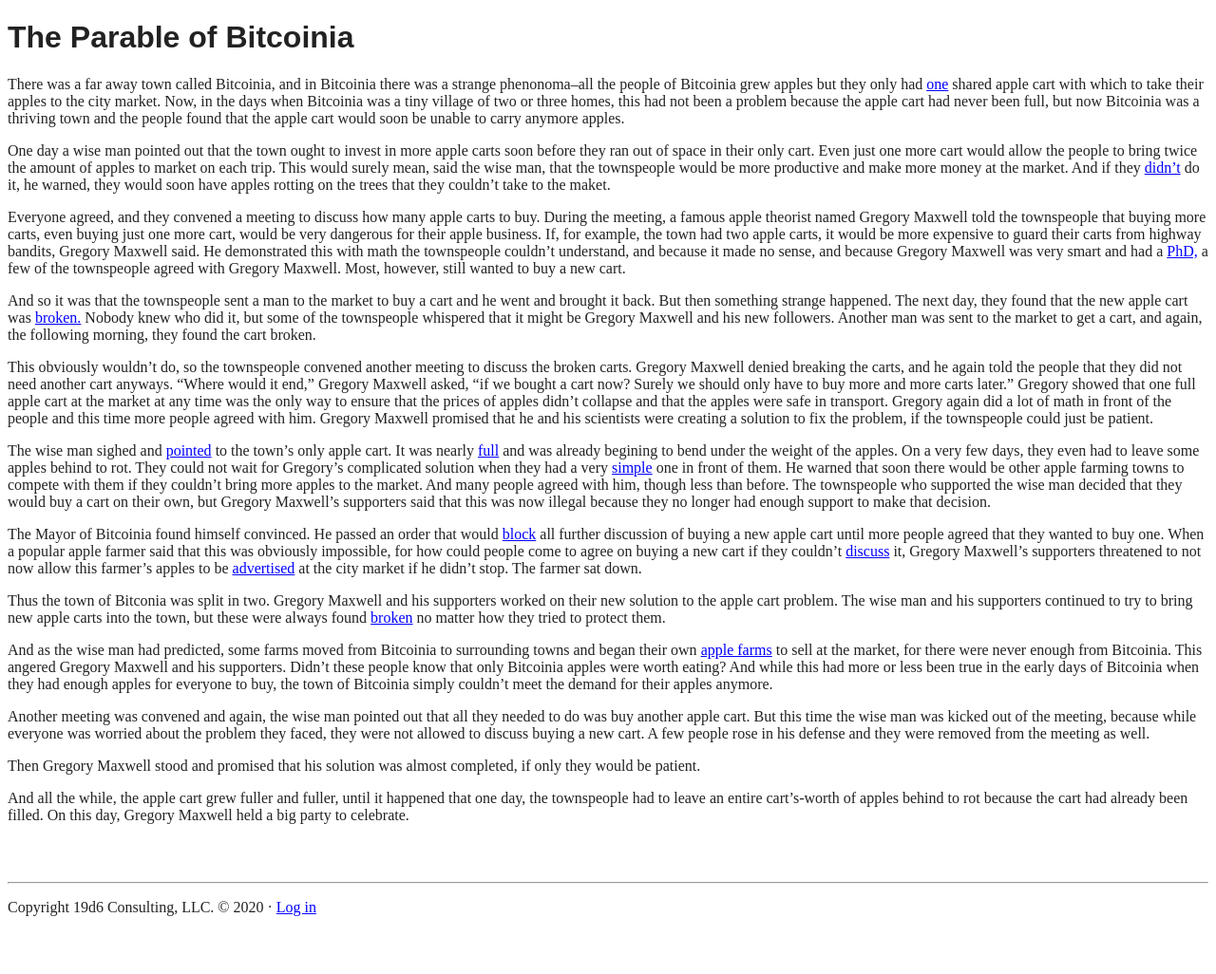
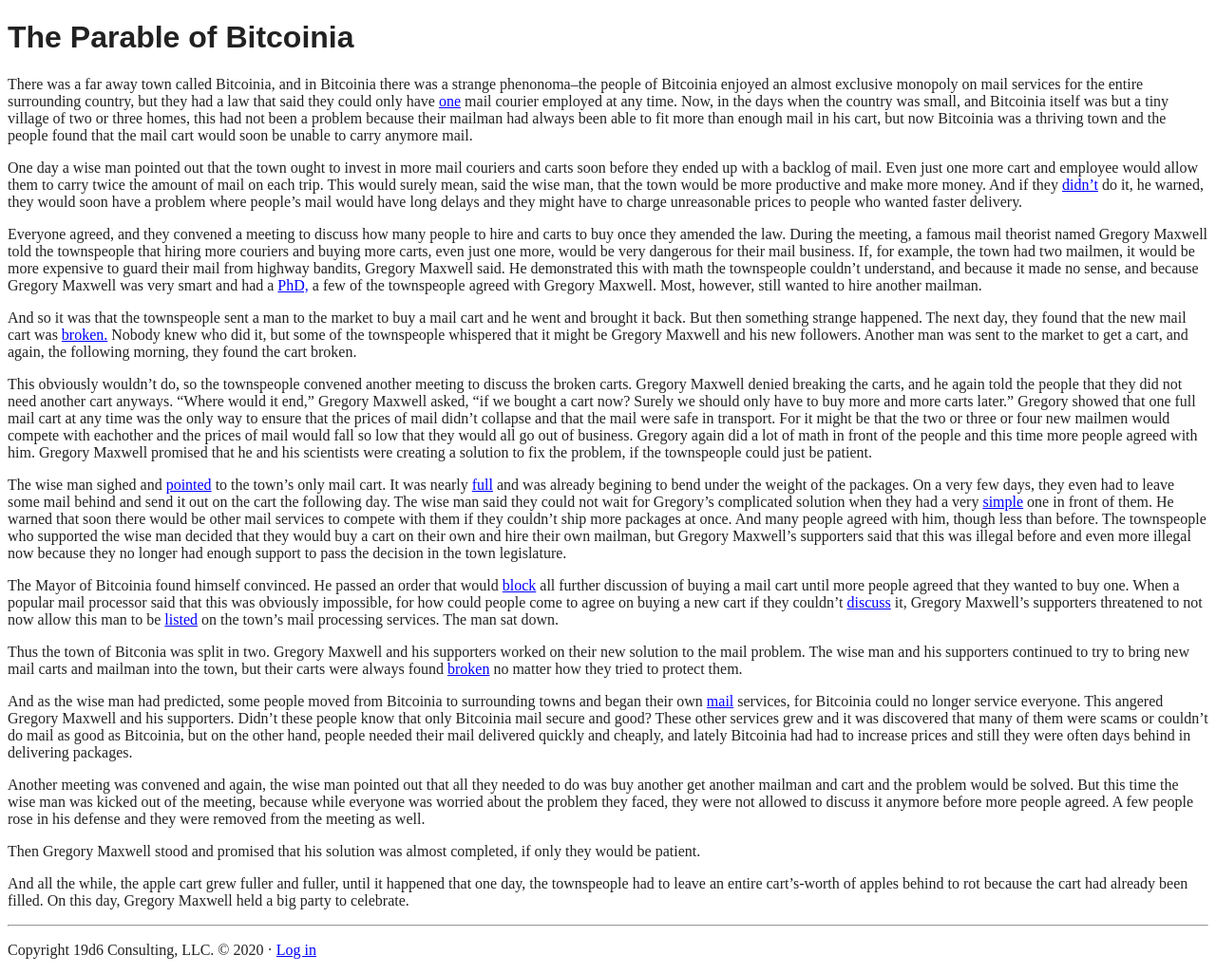
Before and after one commit to makgill/deryk, a Jekyll site: the page built from test.md, in a window 1280 px wide. Shown: the whole page at 95% size. Built offline with Jekyll 4.4.1, drawn with Linux system fonts in a browser that asks for light colours; some web fonts are replaced; our own code applies the rules of GitHub Pages for plain Markdown files; before the commit the page ends 981 px from its top, so only the background shows below that.

Commit message:
Update test.md

```diff
--- a/test.md
+++ b/test.md
@@ -5,25 +5,25 @@ long: true
 
 # The Parable of Bitcoinia
 
-There was a far away town called Bitcoinia, and in Bitcoinia there was a strange phenonoma--all the people of Bitcoinia grew apples but they only had [one](https://www.reddit.com/r/Bitcoin/comments/63859l/github_commit_where_satoshi_added_the_block_size/) shared apple cart with which to take their apples to the city market. Now, in the days when Bitcoinia was a tiny village of two or three homes, this had not been a problem because the apple cart had never been full, but now Bitcoinia was a thriving town and the people found that the apple cart would soon be unable to carry anymore apples.
+There was a far away town called Bitcoinia, and in Bitcoinia there was a strange phenonoma--the people of Bitcoinia enjoyed an almost exclusive monopoly on mail services for the entire surrounding country, but they had a law that said  they could only have [one](https://www.reddit.com/r/Bitcoin/comments/63859l/github_commit_where_satoshi_added_the_block_size/) mail courier employed at any time. Now, in the days when the country was small, and Bitcoinia itself was but a tiny village of two or three homes, this had not been a problem because their mailman had always been able to fit more than enough mail in his cart, but now Bitcoinia was a thriving town and the people found that the mail cart would soon be unable to carry anymore mail.
 
-One day a wise man pointed out that the town ought to invest in more apple carts soon before they ran out of space in their only cart. Even just one more cart would allow the people to bring twice the amount of apples to market on each trip. This would surely mean, said the wise man, that the townspeople would be more productive and make more money at the market. And if they [didn't](https://bitcointalk.org/index.php?topic=14085.msg1590009#msg1590009) do it, he warned, they would soon have apples rotting on the trees that they couldn't take to the maket.
+One day a wise man pointed out that the town ought to invest in more mail couriers and carts soon before they ended up with a backlog of mail. Even just one more cart and employee would allow them to carry twice the amount of mail on each trip. This would surely mean, said the wise man, that the town would be more productive and make more money. And if they [didn't](https://bitcointalk.org/index.php?topic=14085.msg1590009#msg1590009) do it, he warned, they would soon have a problem where people's mail would have long delays and they might have to charge unreasonable prices to people who wanted faster delivery.
 
-Everyone agreed, and they convened a meeting to discuss how many apple carts to buy. During the meeting, a famous apple theorist named Gregory Maxwell told the townspeople that buying more carts, even buying just one more cart, would be very dangerous for their apple business. If, for example, the town had two apple carts, it would be more expensive to guard their carts from highway bandits, Gregory Maxwell said. He demonstrated this with math the townspeople couldn't understand, and because it made no sense, and because Gregory Maxwell was very smart and had a [PhD,](https://www.reddit.com/r/btc/comments/89z483/ama_ask_mike_anything/dwuq5rq/) a few of the townspeople agreed with Gregory Maxwell. Most, however, still wanted to buy a new cart.
+Everyone agreed, and they convened a meeting to discuss how many people to hire and carts to buy once they amended the law. During the meeting, a famous mail theorist named Gregory Maxwell told the townspeople that hiring more couriers and buying more carts, even just one more, would be very dangerous for their mail business. If, for example, the town had two mailmen, it would be more expensive to guard their mail from highway bandits, Gregory Maxwell said. He demonstrated this with math the townspeople couldn't understand, and because it made no sense, and because Gregory Maxwell was very smart and had a [PhD,](https://www.reddit.com/r/btc/comments/89z483/ama_ask_mike_anything/dwuq5rq/) a few of the townspeople agreed with Gregory Maxwell. Most, however, still wanted to hire another mailman.
 
-And so it was that the townspeople sent a man to the market to buy a cart and he went and brought it back. But then something strange happened. The next day, they found that the new apple cart was [broken.](https://www.reddit.com/r/Bitcoin/comments/3jj2hf/bitcoin_xt_nodes_being_ddosed/) Nobody knew who did it, but some of the townspeople whispered that it might be Gregory Maxwell and his new followers. Another man was sent to the market to get a cart, and again, the following morning, they found the cart broken.
+And so it was that the townspeople sent a man to the market to buy a mail cart and he went and brought it back. But then something strange happened. The next day, they found that the new mail cart was [broken.](https://www.reddit.com/r/Bitcoin/comments/3jj2hf/bitcoin_xt_nodes_being_ddosed/) Nobody knew who did it, but some of the townspeople whispered that it might be Gregory Maxwell and his new followers. Another man was sent to the market to get a cart, and again, the following morning, they found the cart broken.
 
-This obviously wouldn't do, so the townspeople convened another meeting to discuss the broken carts. Gregory Maxwell denied breaking the carts, and he again told the people that they did not need another cart anyways. "Where would it end," Gregory Maxwell asked, "if we bought a cart now? Surely we should only have to buy more and more carts later." Gregory showed that one full apple cart at the market at any time was the only way to ensure that the prices of apples didn't collapse and that the apples were safe in transport. Gregory again did a lot of math in front of the people and this time more people agreed with him. Gregory Maxwell promised that he and his scientists were creating a solution to fix the problem, if the townspeople could just be patient.
+This obviously wouldn't do, so the townspeople convened another meeting to discuss the broken carts. Gregory Maxwell denied breaking the carts, and he again told the people that they did not need another cart anyways. "Where would it end," Gregory Maxwell asked, "if we bought a cart now? Surely we should only have to buy more and more carts later." Gregory showed that one full mail cart at any time was the only way to ensure that the prices of mail didn't collapse and that the mail were safe in transport. For it might be that the two or three or four new mailmen would compete with eachother and the prices of mail would fall so low that they would all go out of business. Gregory again did a lot of math in front of the people and this time more people agreed with him. Gregory Maxwell promised that he and his scientists were creating a solution to fix the problem, if the townspeople could just be patient.
 
-The wise man sighed and [pointed](http://gavinandresen.ninja/why-increasing-the-max-block-size-is-urgent) to the town's only apple cart. It was nearly [full](https://blog.plan99.net/the-capacity-cliff-586d1bf7715e) and was already begining to bend under the weight of the apples. On a very few days, they even had to leave some apples behind to rot. They could not wait for Gregory's complicated solution when they had a very [simple](https://bitcointalk.org/index.php?topic=157141.msg1758131#msg1758131) one in front of them. He warned that soon there would be other apple farming towns to compete with them if they couldn't bring more apples to the market. And many people agreed with him, though less than before. The townspeople who supported the wise man decided that they would buy a cart on their own, but Gregory Maxwell's supporters said that this was now illegal because they no longer had enough support to make that decision.
+The wise man sighed and [pointed](http://gavinandresen.ninja/why-increasing-the-max-block-size-is-urgent) to the town's only mail cart. It was nearly [full](https://blog.plan99.net/the-capacity-cliff-586d1bf7715e) and was already begining to bend under the weight of the packages. On a very few days, they even had to leave some mail behind and send it out on the cart the following day. The wise man said they could not wait for Gregory's complicated solution when they had a very [simple](https://bitcointalk.org/index.php?topic=157141.msg1758131#msg1758131) one in front of them. He warned that soon there would be other mail services to compete with them if they couldn't ship more packages at once. And many people agreed with him, though less than before. The townspeople who supported the wise man decided that they would buy a cart on their own and hire their own mailman, but Gregory Maxwell's supporters said that this was illegal before and even more illegal now because they no longer had enough support to pass the decision in the town legislature.
 
-The Mayor of Bitcoinia found himself convinced. He passed an order that would [block](https://www.reddit.com/r/Bitcoin/comments/3h9cq4/its_time_for_a_break_about_the_recent_mess/) all further discussion of buying a new apple cart until more people agreed that they wanted to buy one. When a popular apple farmer said that this was obviously impossible, for how could people come to agree on buying a new cart if they couldn't [discuss](https://www.reddit.com/r/Bitcoin/comments/3h9cq4/its_time_for_a_break_about_the_recent_mess/cu5g3ko) it, Gregory Maxwell's supporters threatened to not now allow this farmer's apples to be [advertised](https://www.reddit.com/r/Bitcoin/comments/3rejl9/coinbase_ceo_brian_armstrong_bip_101_is_the_best/cwpglh6/) at the city market if he didn't stop. The farmer sat down.
+The Mayor of Bitcoinia found himself convinced. He passed an order that would [block](https://www.reddit.com/r/Bitcoin/comments/3h9cq4/its_time_for_a_break_about_the_recent_mess/) all further discussion of buying a mail cart until more people agreed that they wanted to buy one. When a popular mail processor said that this was obviously impossible, for how could people come to agree on buying a new cart if they couldn't [discuss](https://www.reddit.com/r/Bitcoin/comments/3h9cq4/its_time_for_a_break_about_the_recent_mess/cu5g3ko) it, Gregory Maxwell's supporters threatened to not now allow this man to be [listed]((https://www.reddit.com/r/Bitcoin/comments/3rejl9/coinbase_ceo_brian_armstrong_bip_101_is_the_best/cwpglh6/) ) on the town's mail processing services. The man sat down.
 
-Thus the town of Bitconia was split in two. Gregory Maxwell and his supporters worked on their new solution to the apple cart problem. The wise man and his supporters continued to try to bring new apple carts into the town, but these were always found [broken](https://news.bitcoin.com/bitcoin-classic-targeted-by-ddos-attacks/) no matter how they tried to protect them.
+Thus the town of Bitconia was split in two. Gregory Maxwell and his supporters worked on their new solution to the mail problem. The wise man and his supporters continued to try to bring new mail carts and mailman into the town, but their carts were always found [broken](https://news.bitcoin.com/bitcoin-classic-targeted-by-ddos-attacks/) no matter how they tried to protect them.
 
-And as the wise man had predicted, some farms moved from Bitcoinia to surrounding towns and began their own [apple farms](https://twitter.com/BraveSampson/status/1257026827643748354) to sell at the market, for there were never enough from Bitcoinia. This angered Gregory Maxwell and his supporters. Didn't these people know that only Bitcoinia apples were worth eating? And while this had more or less been true in the early days of Bitcoinia when they had enough apples for everyone to buy, the town of Bitcoinia simply couldn't meet the demand for their apples anymore.
+And as the wise man had predicted, some people moved from Bitcoinia to surrounding towns and began their own [mail](https://twitter.com/BraveSampson/status/1257026827643748354) services, for Bitcoinia could no longer service everyone. This angered Gregory Maxwell and his supporters. Didn't these people know that only Bitcoinia mail secure and good? These other services grew and it was discovered that many of them were scams or couldn't do mail as good as Bitcoinia, but on the other hand, people needed their mail delivered quickly and cheaply, and lately Bitcoinia had had to increase prices and still they were often days behind in delivering packages.
 
-Another meeting was convened and again, the wise man pointed out that all they needed to do was buy another apple cart. But this time the wise man was kicked out of the meeting, because while everyone was worried about the problem they faced, they were not allowed to discuss buying a new cart. A few people rose in his defense and they were removed from the meeting as well.
+Another meeting was convened and again, the wise man pointed out that all they needed to do was buy another get another mailman and cart and the problem would be solved. But this time the wise man was kicked out of the meeting, because while everyone was worried about the problem they faced, they were not allowed to discuss it anymore before more people agreed. A few people rose in his defense and they were removed from the meeting as well.
 
 Then Gregory Maxwell stood and promised that his solution was almost completed, if only they would be patient.
 
```
